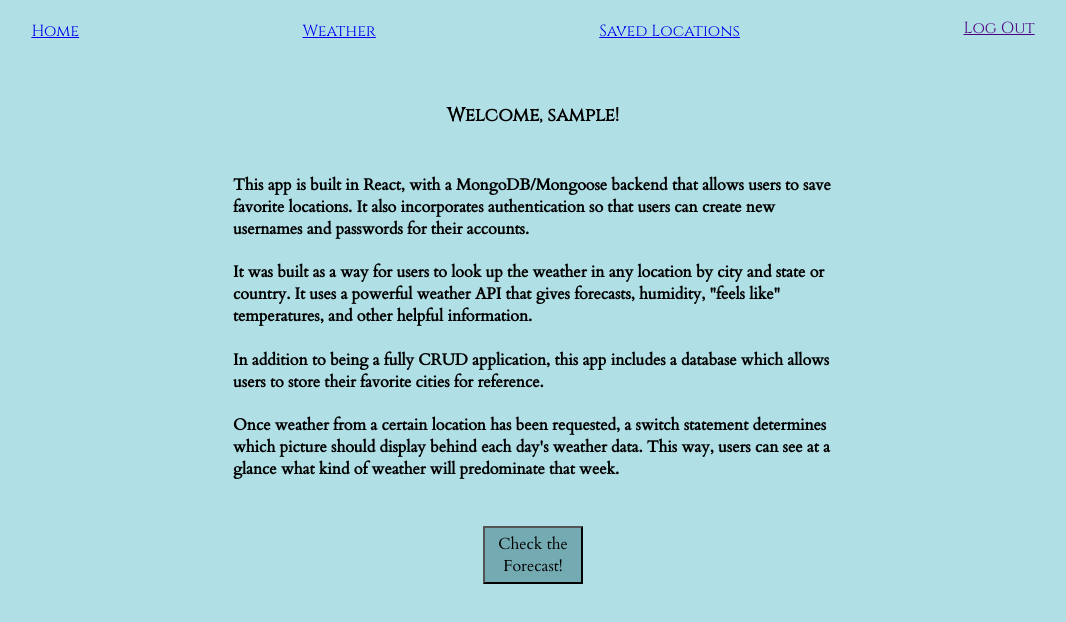
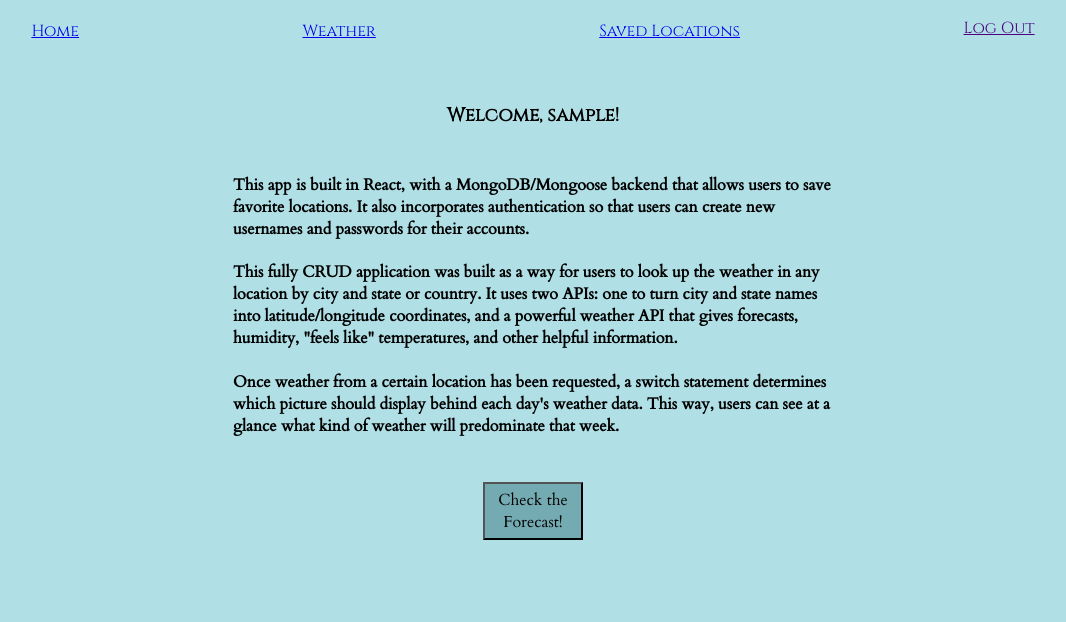
Before and after one commit to sarahaldous/WeatherApp, a React (Create React App) app in the folder client/: page /home in a window 1280 px wide. Shown: the top 622 px of the page, without its empty margins (107-1173 px from the left). Built offline with nearby package versions, Linux system fonts and the light colour scheme; no server answers; sample sign-in values are in the browser's storage.

Commit message:
got the input fields to clear once weather was searched

```diff
--- a/client/src/components/Home.js
+++ b/client/src/components/Home.js
@@ -8,8 +8,7 @@ const Home = (props) => {
             <h3 className="welcomeText">Welcome, {username}! </h3>
             <div className="appDescription">
                 <h4>This app is built in React, with a MongoDB/Mongoose backend that allows users to save favorite locations. It also incorporates authentication so that users can create new usernames and passwords for their accounts.</h4>
-                <h4>It was built as a way for users to look up the weather in any location by city and state or country. It uses a powerful weather API that gives forecasts, humidity, "feels like" temperatures, and other helpful information. </h4>
-                <h4>In addition to being a fully CRUD application, this app includes a database which allows users to store their favorite cities for reference. </h4>
+                <h4>This fully CRUD application was built as a way for users to look up the weather in any location by city and state or country. It uses two APIs: one to turn city and state names into latitude/longitude coordinates, and a powerful weather API that gives forecasts, humidity, "feels like" temperatures, and other helpful information. </h4>
                 <h4>Once weather from a certain location has been requested, a switch statement determines which picture should display behind each day's weather data. This way, users can see at a glance what kind of weather will predominate that week.</h4>
             </div>
 
--- a/client/src/components/VacationStuff/VacationForm.js
+++ b/client/src/components/VacationStuff/VacationForm.js
@@ -6,11 +6,7 @@ import { PromiseProvider } from 'mongoose';
 
 
 const VacationForm = (props) => {
-
-
-
     return (
-
         <form className="vacationForm" onSubmit={props.handleSubmit}>
             <input  type="text"
                     className="input"
@@ -19,14 +15,12 @@ const VacationForm = (props) => {
                     value={props.city}
                     onChange={props.handleChange}
                     onFocus={props.handleFocus}
-                    onChange={props.handleChange}
                     onSubmit={props.handleSubmit}/>
             <input  type="text"
                     className="input"
                     name="state"
                     placeholder="State or Country"
                     value={props.state}
-                    onChange={props.handleChange}
                     onChange={props.handleChange}
                     onSubmit={props.handleSubmit}/>
             {/* <input  type="calendar"
--- a/client/src/context/CoordinatesProvider.js
+++ b/client/src/context/CoordinatesProvider.js
@@ -39,17 +39,18 @@ class CoordinatesProvider extends Component {
 
         axios.get(`https://api.opencagedata.com/geocode/v1/json?q=${this.state.city}%2C%20${this.state.state}&key=${coordinates}&language=en&pretty=1`).then((response) => {
             this.setState({ latitude: response.data.results[0].geometry.lat, longitude:  response.data.results[0].geometry.lng}, () => this.getWeather())
+            this.setState ({ city: ""})
+            this.setState ({ state: ""})
         }).catch(function(error){
             console.log(error)
         })
     }
     getWeather = (props) => {
         axios.get(`https://vschool-cors.herokuapp.com?url=https://api.darksky.net/forecast/${weather}/${this.state.latitude},${this.state.longitude}`).then((response) => {
-            // console.log(response.data)
             this.setState({ forecast: response.data.daily.data}, () => console.log(this.state.forecast))
             this.setState({ dailySummary: response.data.daily.summary}, () => console.log(this.state.dailySummary))
             this.setState({ weeklyIcon: response.data.daily.icon}, () => console.log(this.state.weeklyIcon))
-            // this.setState({ dailyIcon: response.data.daily.icon}, () => console.log(this.state.))
+
             console.log(response.data.daily.data[0].time)
         }).catch(function(error){
             console.log(error)
@@ -57,7 +58,8 @@ class CoordinatesProvider extends Component {
     }
     handleChange = (e) => {
         this.setState ({
-            [e.target.name]: e.target.value
+            [e.target.name]: e.target.value,
+
         })
     }
     handleFocus = (e) => {
```
Also changed, not shown: 1 other file (tests, documents, lock files or other folders).
